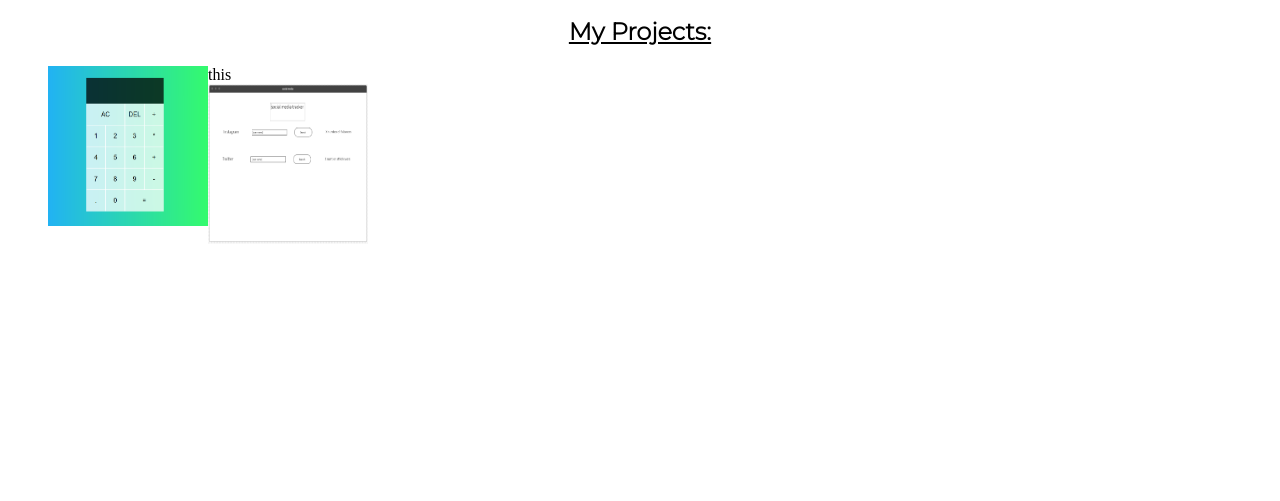
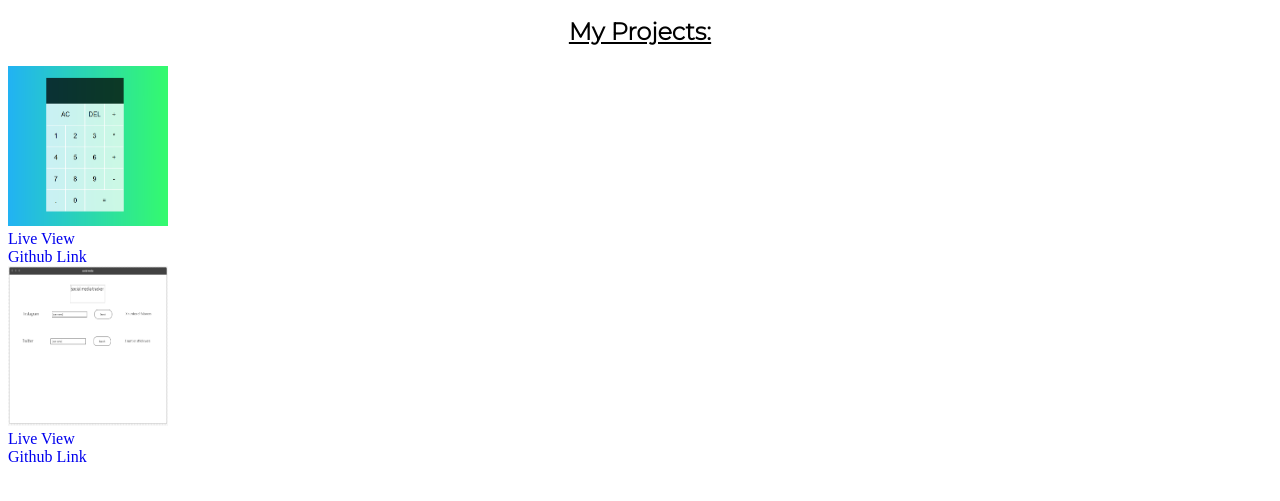
Before and after one commit to harveyjones01/Portfolio, a plain HTML site: page projects.html in a window 1280 px wide. Shown: the part 93-594 px from the top of the page. Drawn offline with Linux system fonts and the light colour scheme.

Commit message:
position content

```diff
--- a/projects.html
+++ b/projects.html
@@ -41,18 +41,43 @@
         <h2 class="text">My Projects:</h2>
     </div>
 
-    <div id="projects-lineone">
-        <ul id="project-list">
-            <li class="project-element">
+    <div id="projects">
+
+        <div class="project-container" >
+            <div class="image-container">
                 <img src="pictures\calcPic.PNG" alt="Image is not available" class="portfolio-image">
-                this
-            </li>
+            </div>
+            <div class="text-container">
+                <span>
+                    <a href="Calculator/index.html">Live View</a>
+                </span>
+                <span>
+                    <a href="https://github.com/harveyjones01/Portfolio/tree/master/Calculator">Github Link</a>
+                </span>
 
-            <li class="project-element">
-                <img src="pictures\socialTracker_preview.PNG" alt="Image is not available" class="portfolio-image">
-            </li>
+            </div>
+            <div></div>
+        </div>
 
-        </ul>
+        <div class="project-container">
+            <div class="image-container">
+                <img src="pictures/socialTracker_preview.PNG" alt="Image is not available" class="portfolio-image">
+            </div>
+            <div class="text-container">
+
+                <span>
+                    <a href="SocialCounter/index.html">Live View</a>
+                </span>
+                <span>
+                    <a href="https://github.com/harveyjones01/Portfolio/tree/master/SocialCounter">Github Link</a>
+                </span>
+
+
+            </div>
+            <div></div>
+        </div>
+
+
     </div>
 
 
--- a/styleSheet.css
+++ b/styleSheet.css
@@ -149,13 +149,20 @@ nav{
 
 #project-list{
     list-style: none;
+}
 
+.project-container{
+    display: flexbox;
 }
 
 .portfolio-image{
-    float: left;
     width: 10em;
     height: 10em;
 }
 
+.project-container, span{
+    display: block;
+}
+
+
 /* about page */
```
